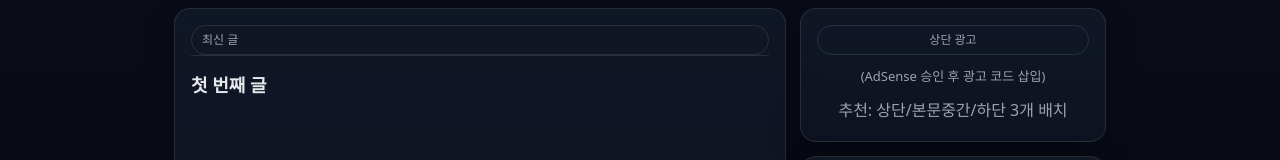
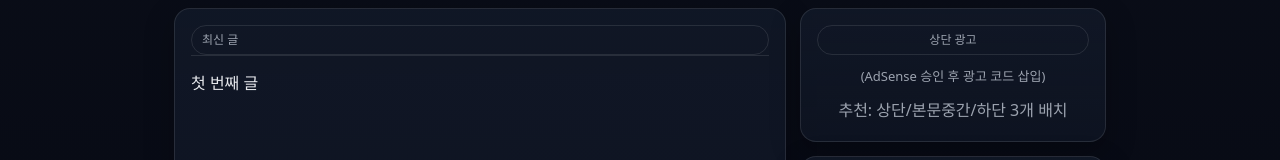
Before and after one commit to infiniste/seo-info-web, a Next.js app: page / in a window 1280 px wide. Shown: the part 283-443 px from the top of the page. Built offline with nearby package versions, Linux system fonts and the light colour scheme.

Commit message:
Update page.tsx

```diff
--- a/app/page.tsx
+++ b/app/page.tsx
@@ -1,4 +1,3 @@
-import Link from "next/link";
 import { getAllPostsMeta } from "../lib/posts";
 
 function AdBox({ title }: { title: string }) {
@@ -34,15 +33,19 @@ export default function HomePage() {
 
           {posts.map((p) => (
             <div key={p.slug} className="postItem">
-              <Link href={`/posts/${p.slug}`}>
-                <h2 className="postTitle">{p.title}</h2>
-              </Link>
+              <a href={`/posts/${p.slug}`} className="postTitleLink">
+                {p.title}
+              </a>
+
               {p.description ? <div className="meta">{p.description}</div> : null}
               <div className="meta">{p.date}</div>
+
               {p.tags?.length ? (
                 <div className="badges">
                   {p.tags.slice(0, 6).map((t) => (
-                    <span key={t} className="badge">#{t}</span>
+                    <span key={t} className="badge">
+                      #{t}
+                    </span>
                   ))}
                 </div>
               ) : null}
@@ -52,11 +55,14 @@ export default function HomePage() {
 
         <div style={{ display: "grid", gap: 14 }}>
           <AdBox title="상단 광고" />
+
           <div className="card">
             <div className="badge">수익화 체크리스트</div>
+
             <div className="meta" style={{ marginTop: 10 }}>
-  • <a href="/tools/leverage-calculator">레버리지 계산기 바로가기</a>
-</div>
+              • <a href="/tools/leverage-calculator">레버리지 계산기 바로가기</a>
+            </div>
+
             <div className="meta" style={{ marginTop: 10 }}>
               1) 글 30개 누적<br />
               2) AdSense 신청<br />
@@ -64,6 +70,7 @@ export default function HomePage() {
               4) 내부링크(관련글 연결)
             </div>
           </div>
+
           <AdBox title="사이드 광고" />
         </div>
       </div>
```
